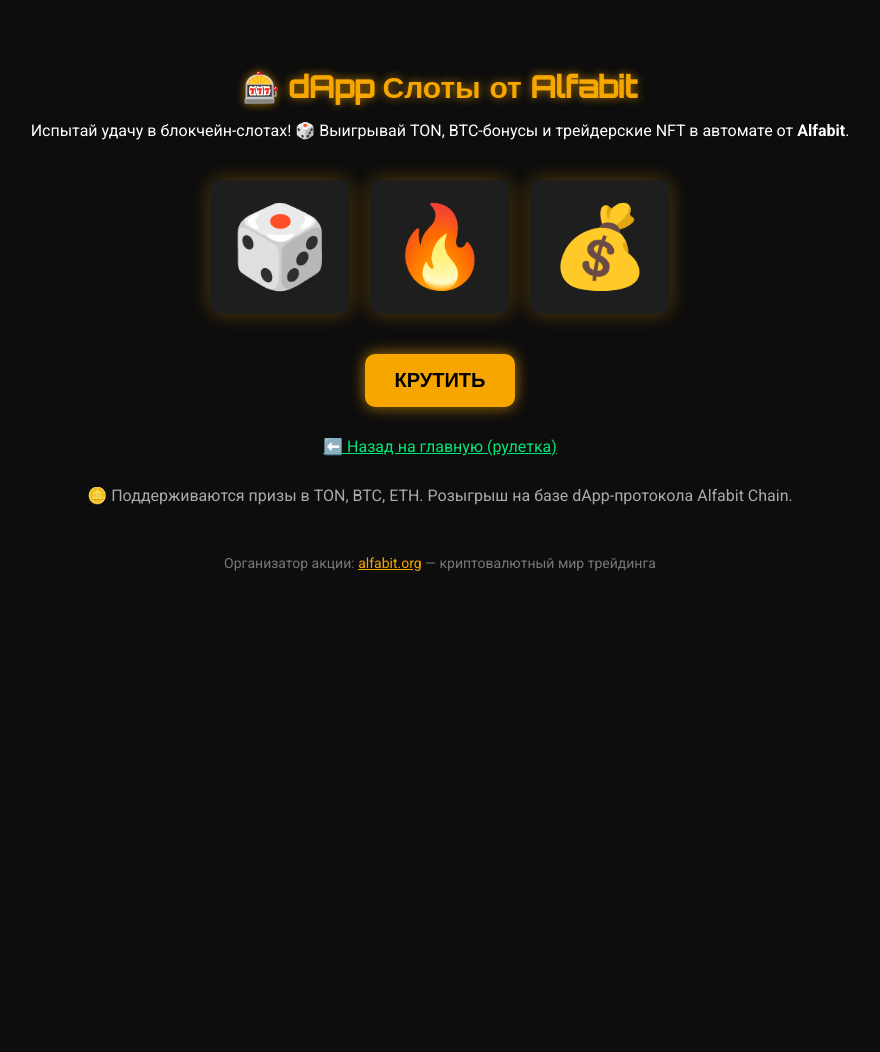
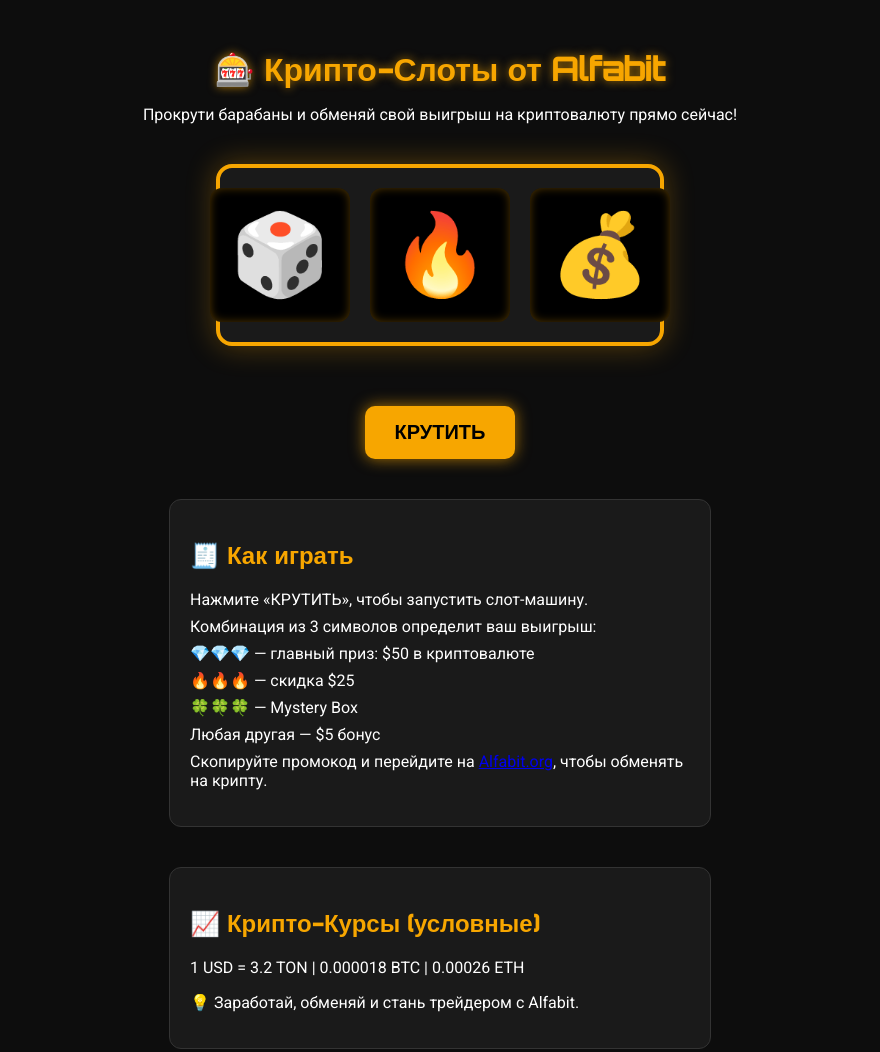
Before and after one commit to maximkolc/tinkoff-deeplink, a plain HTML site: page slot.html in a window 1280 px wide. Shown: the top 1052 px of the page, without its empty margins (200-1080 px from the left). Before the commit the page ends 800 px from the top, so only its background shows below. Drawn offline with Linux system fonts and the light colour scheme.

Commit message:
Update slot.html

```diff
--- a/slot.html
+++ b/slot.html
@@ -3,7 +3,7 @@
 <head>
   <meta charset="UTF-8" />
   <meta name="viewport" content="width=device-width, initial-scale=1.0" />
-  <title>🎰 dApp Слоты | Alfabit — TON, BTC, NFT</title>
+  <title>🎰 Крипто-слоты | Alfabit</title>
   <link href="https://fonts.googleapis.com/css2?family=Orbitron:wght@500&family=Roboto:400,700&display=swap" rel="stylesheet" />
   <audio id="spinSound" src="https://cdn.pixabay.com/download/audio/2022/03/15/audio_92854d3c14.mp3?filename=slot-machine-2-110353.mp3" preload="auto"></audio>
   <style>
@@ -12,30 +12,41 @@
       color: #fff;
       font-family: 'Roboto', sans-serif;
       text-align: center;
-      padding: 40px 20px;
+      padding: 20px;
     }
     h1 {
       font-family: 'Orbitron', sans-serif;
       color: #f7a600;
-      font-size: 30px;
+      font-size: 32px;
+      text-shadow: 0 0 10px #f7a600aa;
       margin-bottom: 10px;
-      text-shadow: 0 0 10px #f7a600aa;
     }
     .slots-container {
       display: flex;
       justify-content: center;
       margin: 40px auto;
+      background: #1a1a1a;
+      border: 4px solid #f7a600;
+      border-radius: 16px;
+      padding: 20px;
+      box-shadow: 0 0 30px #f7a60055;
+      max-width: 400px;
     }
     .slot {
       font-size: 80px;
       margin: 0 10px;
-      background: #1e1e1e;
+      background: #000;
       padding: 20px;
-      border-radius: 10px;
-      box-shadow: 0 0 20px rgba(247, 166, 0, 0.3);
+      border-radius: 12px;
+      box-shadow: inset 0 0 10px #f7a60055;
     }
     .slot.spin {
-      animation: spinEffect 0.3s linear infinite;
+      animation: spinEffect 0.3s linear infinite, glowFlash 1s ease-in-out infinite;
+    }
+    @keyframes glowFlash {
+      0% { box-shadow: 0 0 10px #f7a60055; transform: scale(1); }
+      50% { box-shadow: 0 0 30px #f7a600aa; transform: scale(1.2); }
+      100% { box-shadow: 0 0 10px #f7a60055; transform: scale(1); }
     }
     @keyframes spinEffect {
       0% { transform: rotate(0deg); }
@@ -50,20 +61,20 @@
       border: none;
       border-radius: 10px;
       cursor: pointer;
+      margin-top: 20px;
       box-shadow: 0 0 15px #f7a600aa;
-      transition: background-color 0.3s ease;
     }
     button:hover {
       background-color: #e69500;
     }
     .result {
       margin-top: 30px;
-      font-size: 22px;
+      font-size: 24px;
       color: #00e676;
       font-family: 'Orbitron', sans-serif;
     }
     .promo {
-      margin-top: 20px;
+      margin-top: 15px;
       font-size: 20px;
       background: #1e1e1e;
       border: 1px solid #f7a600;
@@ -85,7 +96,7 @@
     }
     .claim {
       display: block;
-      margin-top: 20px;
+      margin-top: 15px;
       color: #121212;
       background: #00e676;
       padding: 12px 24px;
@@ -93,6 +104,26 @@
       text-decoration: none;
       font-weight: bold;
       box-shadow: 0 0 15px #00e676aa;
+    }
+    .instructions, .exchange {
+      margin: 40px auto;
+      background: #1a1a1a;
+      padding: 20px;
+      border-radius: 12px;
+      border: 1px solid #333;
+      max-width: 500px;
+      text-align: left;
+    }
+    .instructions h2, .exchange h2 {
+      color: #f7a600;
+      font-family: 'Orbitron', sans-serif;
+    }
+    .instructions ul {
+      list-style: none;
+      padding: 0;
+    }
+    .instructions li {
+      margin-bottom: 8px;
     }
     footer {
       margin-top: 50px;
@@ -108,8 +139,8 @@
 </head>
 <body>
 
-  <h1>🎰 dApp Слоты от Alfabit</h1>
-  <p>Испытай удачу в блокчейн-слотах! 🎲 Выигрывай TON, BTC-бонусы и трейдерские NFT в автомате от <strong>Alfabit</strong>.</p>
+<h1>🎰 Крипто-Слоты от Alfabit</h1>
+<p>Прокрути барабаны и обменяй свой выигрыш на криптовалюту прямо сейчас!</p>
 
 <div class="slots-container">
   <div class="slot" id="slot1">🎲</div>
@@ -123,17 +154,34 @@
 <div id="promoBlock" style="display:none;">
   <div class="promo" id="promoCode">---</div>
   <button class="copy-btn" onclick="copyCode()">📋 Копировать</button>
-    <a class="claim" id="claimLink" href="#" target="_blank">🔗 Забрать на Alfabit.org</a>
+  <a class="claim" id="claimLink" href="#" target="_blank">🔗 Обменять на Alfabit.org</a>
+</div>
+
+<div class="instructions">
+  <h2>🧾 Как играть</h2>
+  <ul>
+    <li>Нажмите «КРУТИТЬ», чтобы запустить слот-машину.</li>
+    <li>Комбинация из 3 символов определит ваш выигрыш:</li>
+    <ul>
+      <li>💎💎💎 — главный приз: $50 в криптовалюте</li>
+      <li>🔥🔥🔥 — скидка $25</li>
+      <li>🍀🍀🍀 — Mystery Box</li>
+      <li>Любая другая — $5 бонус</li>
+    </ul>
+    <li>Скопируйте промокод и перейдите на <a href="https://alfabit.org" target="_blank">Alfabit.org</a>, чтобы обменять на крипту.</li>
+  </ul>
+</div>
+
+<div class="exchange">
+  <h2>📈 Крипто-Курсы (условные)</h2>
+  <p>1 USD = 3.2 TON | 0.000018 BTC | 0.00026 ETH</p>
+  <p>💡 Заработай, обменяй и стань трейдером с Alfabit.</p>
 </div>
 
 <p><a href="index.html" style="color:#00e676;">⬅️ Назад на главную (рулетка)</a></p>
 
-  <div style="margin-top: 30px; font-size: 16px; color: #aaa;">
-    🪙 Поддерживаются призы в TON, BTC, ETH. Розыгрыш на базе dApp-протокола Alfabit Chain.
-  </div>
-
 <footer>
-    Организатор акции: <a href="https://alfabit.org" style="color:#f7a600;">alfabit.org</a> — криптовалютный мир трейдинга
+  Организатор акции: <a href="https://alfabit.org" style="color:#f7a600;">alfabit.org</a> — твой гид в мир криптовалют
 </footer>
 
 <script>
```
Lines whose indentation alone changed are shown as unchanged.
